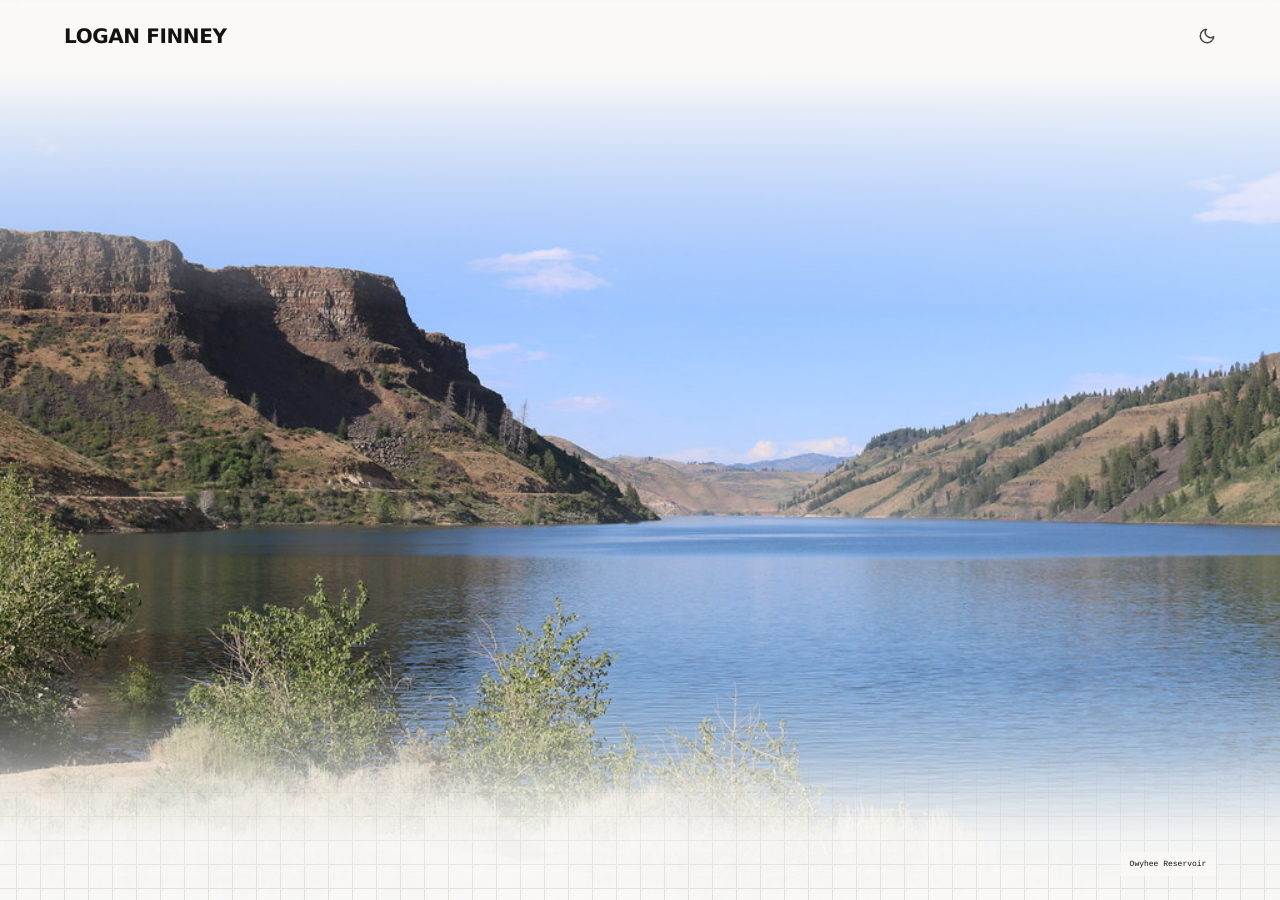
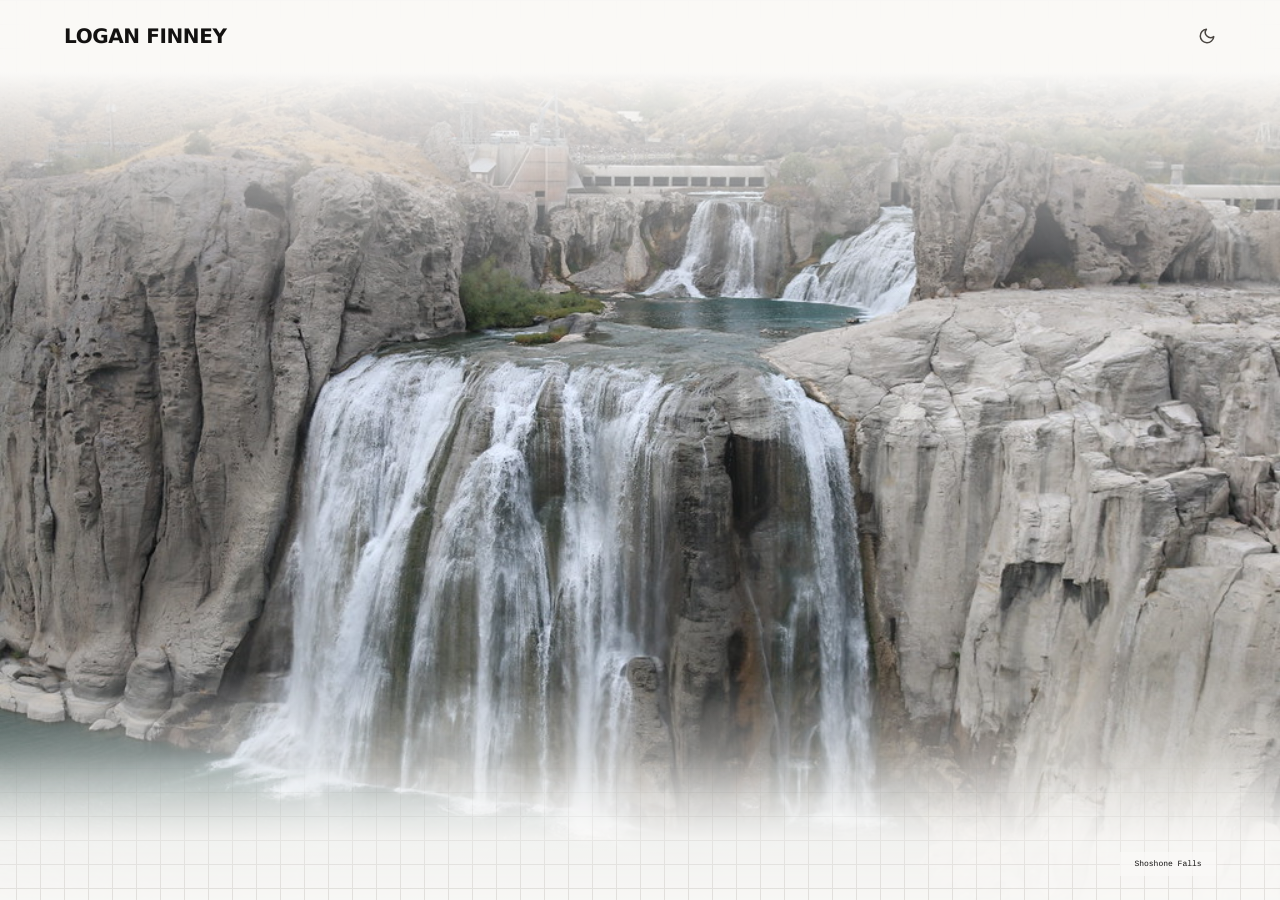
Before and after one commit to LAF-US/loganfinney, a Jekyll site: the page built from index.html, in a window 1280 px wide and 900 px high. Built offline with Jekyll 4.4.1, drawn with Linux system fonts in a browser that asks for light colours; part of the change alters nothing that is shown.

Commit message:
List the hero photos from images/hero/ and build webfinger from _config.yml
Co-Authored-By: Claude Opus 5.5 <noreply@anthropic.com>
Claude-Session: https://claude.ai/code/session_014e9aGs3SxNfCer3Nmunb6e

```diff
--- a/_config.yml
+++ b/_config.yml
@@ -10,6 +10,8 @@ contact:
   whatsapp:
     handle: wa.me/loganfinney
     url: https://wa.me/loganfinney
+# The Mastodon account that .well-known/webfinger points fediverse lookups to
+fediverse: Logan@syringa.social
 # The site's ten colors, read by styles.css, favicon.svg, the theme-color tags,
 # theme.js and site.webmanifest
 palette:
--- a/config.js
+++ b/config.js
@@ -1,18 +1,12 @@
-// Hero Images Configuration
-// Edit this list to change the hero photo rotation
+---
+---
+// Hero photos: every image in images/hero/
 const HERO_DIR = 'images/hero/';
 const HERO_IMAGES = [
-    'priest-lake.jpg',
-    'state-capitol-pride.jpg',
-    'anderson-ranch.jpg',
-    'schweitzer.jpg',
-    'coeur-dalene.jpg',
-    'blackfoot.jpg',
-    'shoshone-falls.jpg',
-    'owyhee-reservoir.jpg',
-    'south-fork-payette.jpg',
-    'bruneau-river.jpg',
-    'state-capitol-protest.jpg'
+{%- assign photos = site.static_files | where_exp: "file", "file.path contains '/images/hero/'" %}
+{%- for photo in photos %}
+    '{{ photo.name }}'{% unless forloop.last %},{% endunless %}
+{%- endfor %}
 ];
 
 // Caption shown with each photo, by file name. Leave a photo out to show no caption.
```
Also changed, not shown: 1 other file.
